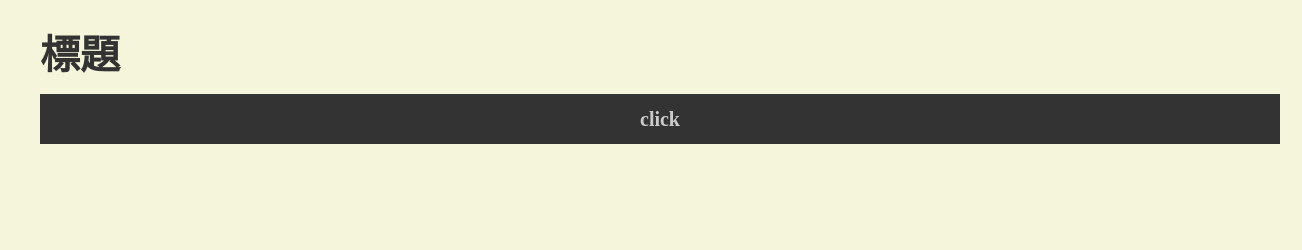
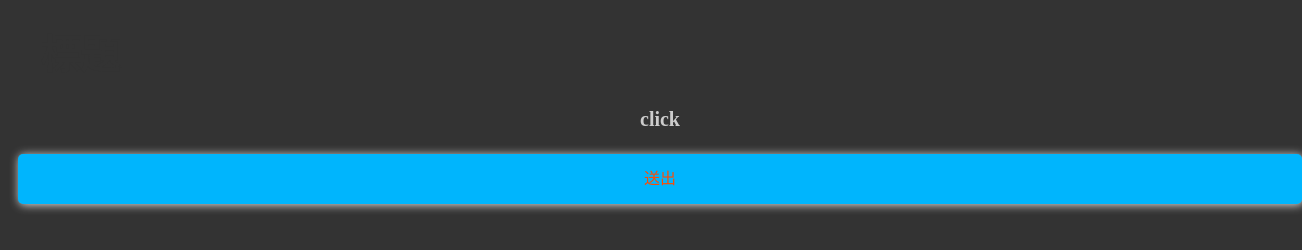
Before and after one commit to TFD10507/SASS, a plain HTML site: page index.html in a window 1280 px wide. Shown: the whole page, 1302 px wide, since content can reach past the window. Drawn offline with Linux system fonts and the light colour scheme.

Commit message:
複習@include

```diff
--- a/index.html
+++ b/index.html
@@ -6,6 +6,7 @@
     <meta http-equiv="X-UA-Compatible" content="IE=edge">
     <meta name="viewport" content="width=device-width, initial-scale=1.0">
     <link rel="stylesheet" href="./css/style.css">
+    <link rel="stylesheet" href="./css/mixin.css">
     <title>Document</title>
 </head>
 
@@ -17,6 +18,9 @@
                 <div class="btn">click</div>
             </div>
         </section>
+        <section>
+            <div class="btn_submit">送出</div>
+        </section>
     </div>
 </body>
 
--- a/mixin.scss
+++ b/mixin.scss
@@ -43,3 +43,50 @@
 
 // 內頁 想要不一樣的頁面
 @include body(#333);
+
+
+@mixin btn_default($w,$btn_bg,$border_radius:null){
+    width: 100%;
+    padding: $w;
+    text-align: center;
+    background-color: $btn_bg;
+    color: invert($btn_bg);
+    cursor: pointer;
+    transition: .3s all ease;
+    border-radius: $border_radius;
+    @content;
+    &:hover{
+        background-color: lighten($btn_bg,20);
+    }
+}
+
+.btn_submit{
+    @include btn_default(20px,rgb(0,181,253) ,5px);
+    box-shadow: 1px 1px 10px #e2e2e2;
+    margin-top: 10px;
+}
+.btn_cancel{
+    @include btn_default(15px,rgb(185,185,185) ,5px);
+}
+
+@mixin layout($class,$theme:full){
+    .#{$class}{
+        @if $theme==full {
+            width: 100%;
+            height: 100vh;
+            @content;
+        }
+        @else{
+            width: $theme;
+            margin: 0 auto;
+            height: 100vh;
+            @content;
+        }
+    }
+}
+
+@include layout(banner){
+    background-color: #fff;
+};
+@include layout(prod,1366px);
+@include layout(contactus);
```
Also changed, not shown: css/mixin.css, 1 other file.
